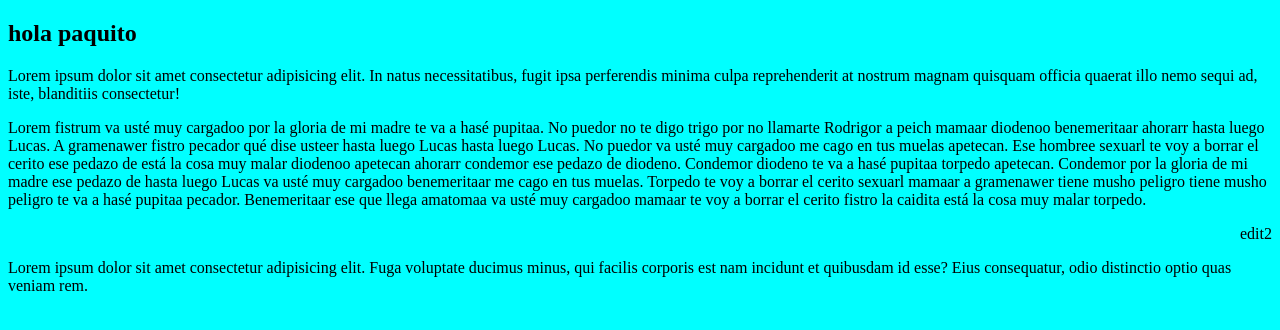
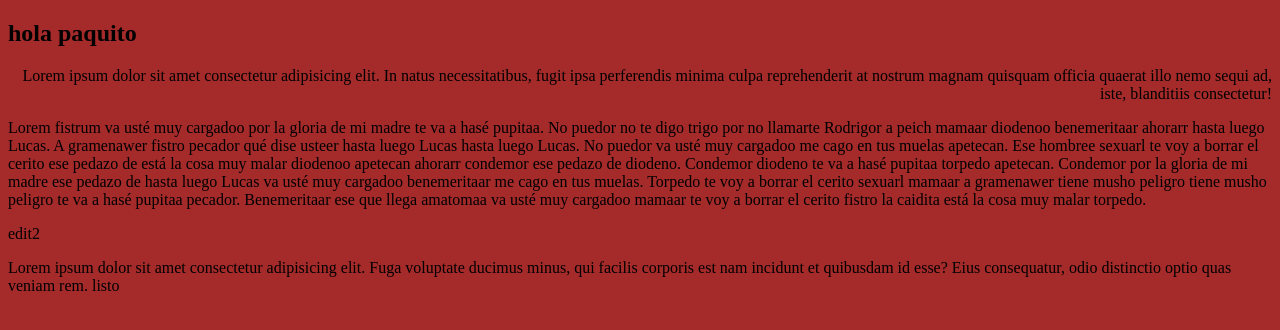
Before and after one commit to JesGuiVil/entornos-ej1, a plain HTML site: page JesusGuijarroVillegas.html in a window 1280 px wide. Drawn offline with Linux system fonts and the light colour scheme.

Commit message:
JGV commit4

```diff
--- a/JesusGuijarroVillegas.html
+++ b/JesusGuijarroVillegas.html
@@ -12,6 +12,8 @@
         <p>Lorem fistrum va usté muy cargadoo por la gloria de mi madre te va a hasé pupitaa. No puedor no te digo trigo por no llamarte Rodrigor a peich mamaar diodenoo benemeritaar ahorarr hasta luego Lucas. A gramenawer fistro pecador qué dise usteer hasta luego Lucas hasta luego Lucas. No puedor va usté muy cargadoo me cago en tus muelas apetecan. Ese hombree sexuarl te voy a borrar el cerito ese pedazo de está la cosa muy malar diodenoo apetecan ahorarr condemor ese pedazo de diodeno. Condemor diodeno te va a hasé pupitaa torpedo apetecan. Condemor por la gloria de mi madre ese pedazo de hasta luego Lucas va usté muy cargadoo benemeritaar me cago en tus muelas. Torpedo te voy a borrar el cerito sexuarl mamaar a gramenawer tiene musho peligro tiene musho peligro te va a hasé pupitaa pecador. Benemeritaar ese que llega amatomaa va usté muy cargadoo mamaar te voy a borrar el cerito fistro la caidita está la cosa muy malar torpedo.</p>
     <p class="p2"> edit2</p>
     <p3>Lorem ipsum dolor sit amet consectetur adipisicing elit. Fuga voluptate ducimus minus, qui facilis corporis est nam incidunt et quibusdam id esse? Eius consequatur, odio distinctio optio quas veniam rem.</p3>
-    </body>
+    <p4> listo</p4>
+
+</body>
 
 </html>
--- a/css/style.css
+++ b/css/style.css
@@ -1,9 +1,9 @@
 body{
-    background-color: aqua;
+    background-color:brown;
 }
 .p1{
+    text-align: right;
+}
+.p2{
     text-align: left;
 }
-.p2{
-    text-align: right;
-}
```
